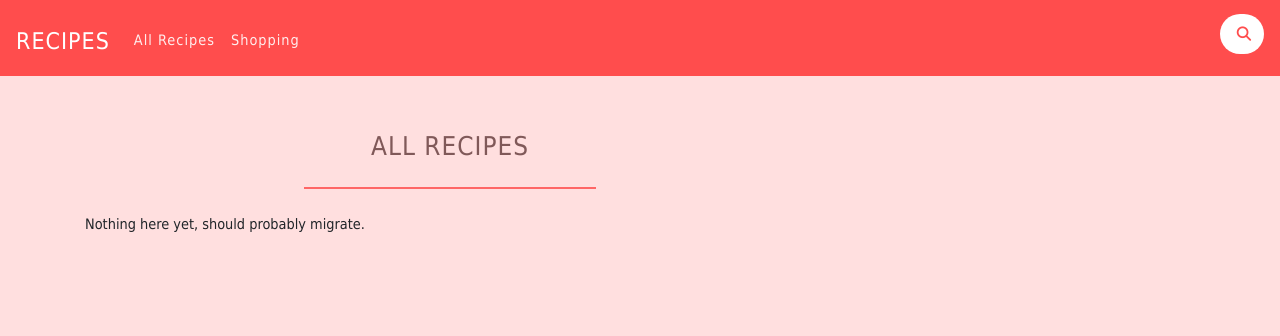
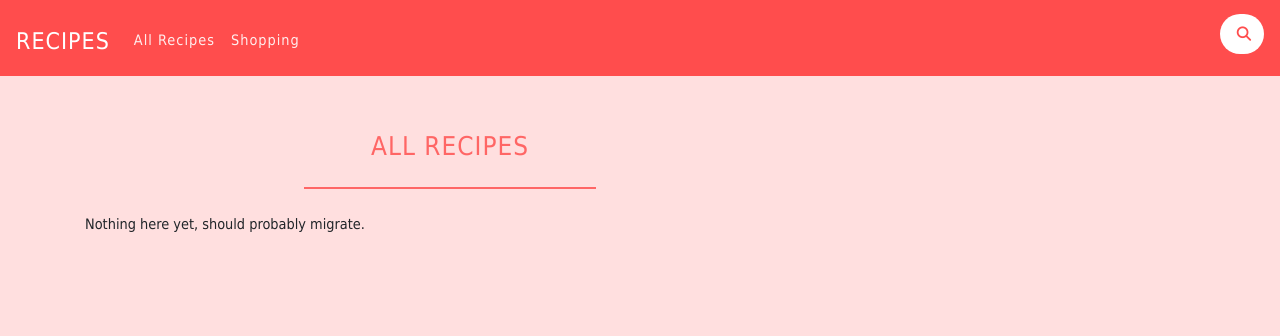
Before and after one commit to jetodd/recipes, a Django app: template recipes/templates/recipes/all.html in a window 1280 px wide. Shown: the top 336 px of the page. Run offline with Django 3.2, Linux system fonts and the light colour scheme; the template is opened without the code that fills it, so the values that code supplies are empty; some libraries are stand-ins or nearby versions.

Commit message:
No brown!

```diff
--- a/recipes/static/recipes/style.css
+++ b/recipes/static/recipes/style.css
@@ -5,7 +5,7 @@ body {
 }
 
 a {
-	color: #805959;
+	color: #ff6665;
 	text-decoration: none;
 }
 
@@ -16,7 +16,7 @@ a:hover {
 
 h2, h3, h4 {
 	letter-spacing: 1px;
-	color: #805959;
+	color: #ff6665;
 }
 
 h2, h3 {
```
